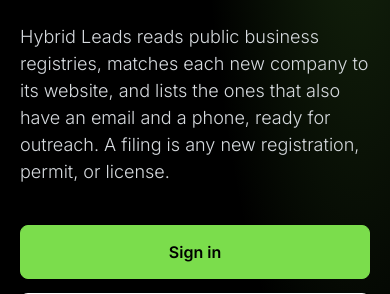
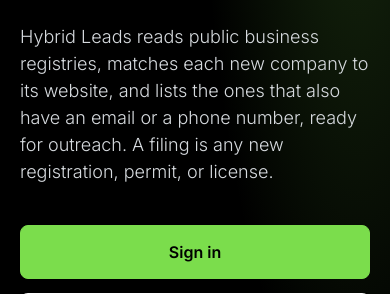
Before and after one commit to sydashir/leads_gen, a Flask app: page / in a window 390 px wide. Shown: the part 238-532 px from the top of the page. Run offline with Flask 3, Linux system fonts and the light colour scheme.

Commit message:
Describe the listing rule truthfully: an email or a phone, as set in Settings

```diff
--- a/itleads/web/templates/base.html
+++ b/itleads/web/templates/base.html
@@ -4,7 +4,7 @@
 <meta charset="utf-8">
 <meta name="viewport" content="width=device-width, initial-scale=1">
 <title>{% block title %}Hybrid Leads{% endblock %}</title>
-<meta name="description" content="New IT company filings from public registries, each with a matched website, an email and a phone. An internal tool of Hybrid Mediaworks.">
+<meta name="description" content="New IT company filings from public registries, each with a matched website and an email or a phone. An internal tool of Hybrid Mediaworks.">
 <meta name="robots" content="noindex, nofollow">
 <meta name="csrf-token" content="{{ csrf_token }}">
 <meta name="color-scheme" content="dark">
--- a/itleads/web/templates/landing.html
+++ b/itleads/web/templates/landing.html
@@ -21,7 +21,7 @@
     <div class="l-wrap hero-in">
       <div class="hero-copy">
         <h1>New IT company filings, checked every day.</h1>
-        <p class="lede">Hybrid Leads reads public business registries, matches each new company to its website, and lists the ones that also have an email and a phone, ready for outreach. A filing is any new registration, permit, or license.</p>
+        <p class="lede">Hybrid Leads reads public business registries, matches each new company to its website, and lists the ones that also have an email or a phone number, ready for outreach. A filing is any new registration, permit, or license.</p>
         <div class="cta">
           <a class="btn lime lg" href="{{ url_for('views.login') }}">Sign in</a>
           <a class="btn ghost lg" href="#how">How it works
@@ -91,7 +91,7 @@
         <li><span class="n">1</span><div><h3>Read the registries</h3><p>It collects new business filings from Texas, Connecticut, Seattle, San Francisco, and Los Angeles, and keeps the ones filed under an IT industry code.</p></div></li>
         <li><span class="n">2</span><div><h3>Find the website</h3><p>It tries the domains a company is likely to use, loads each site, and keeps one only when it passes a check against the company's own filing.</p></div></li>
         <li><span class="n">3</span><div><h3>Collect the contacts</h3><p>Email and phone come from the company's own site. The email can also come from the filing, when its domain matches the site. Press, legal, billing, and hiring mailboxes are skipped, and so are phone numbers labeled as a press, media, or complaints contact.</p></div></li>
-        <li><span class="n">4</span><div><h3>Deliver the list</h3><p>By default, companies with a matched website, an email, and a phone are listed when a run finishes, and added to the Google Sheet once it is connected. A company missing one of them is held back, checked again 3, 10, and 30 days after it first appears, and dropped if it still falls short.</p></div></li>
+        <li><span class="n">4</span><div><h3>Deliver the list</h3><p>Companies with a matched website and the contact details Settings require (an email, a phone, or either one) are listed when a run finishes, and added to the Google Sheet once it is connected. A company missing something required is held back, checked again 3, 10, and 30 days after it first appears, and dropped if it still falls short.</p></div></li>
       </ol>
     </div>
   </section>
--- a/itleads/web/templates/login.html
+++ b/itleads/web/templates/login.html
@@ -9,7 +9,7 @@
     <img class="auth-mark" src="{{ url_for('static', filename='mark.svg') }}" alt="" aria-hidden="true" width="740" height="560">
     <div>
       <p class="tagline">New IT company filings, checked every day.</p>
-      <p>Each company comes with a website matched to its filing, plus a business email and phone, ready for outreach.</p>
+      <p>Each company comes with a website matched to its filing, plus a business email or phone, ready for outreach.</p>
     </div>
   </header>
   <main class="auth-form">
```
Also changed, not shown: docs/guide.md (+3 -3 lines), tests/test_landing.py (+1 -1 lines), README.md, itleads/web/static/site.webmanifest.
